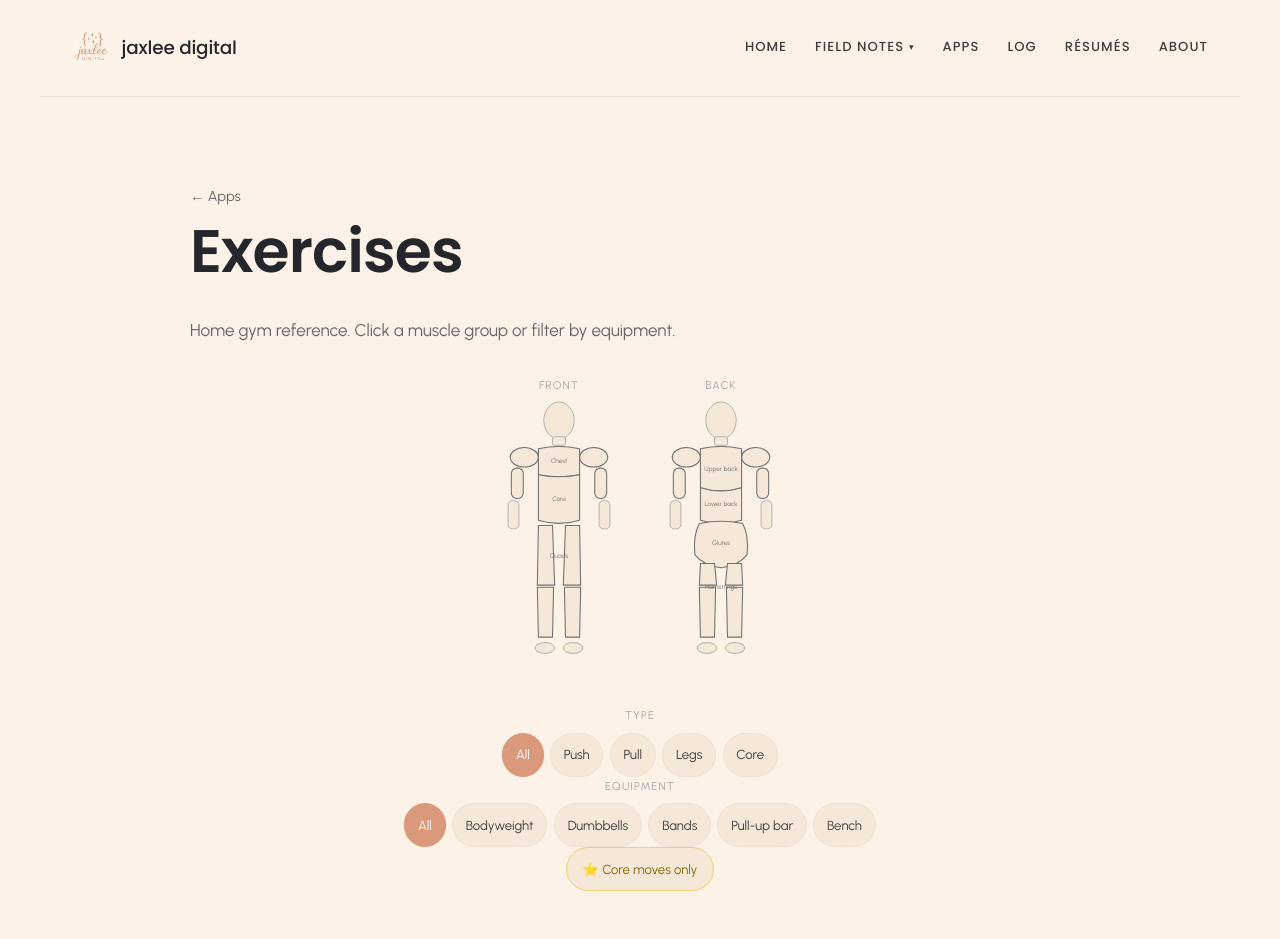
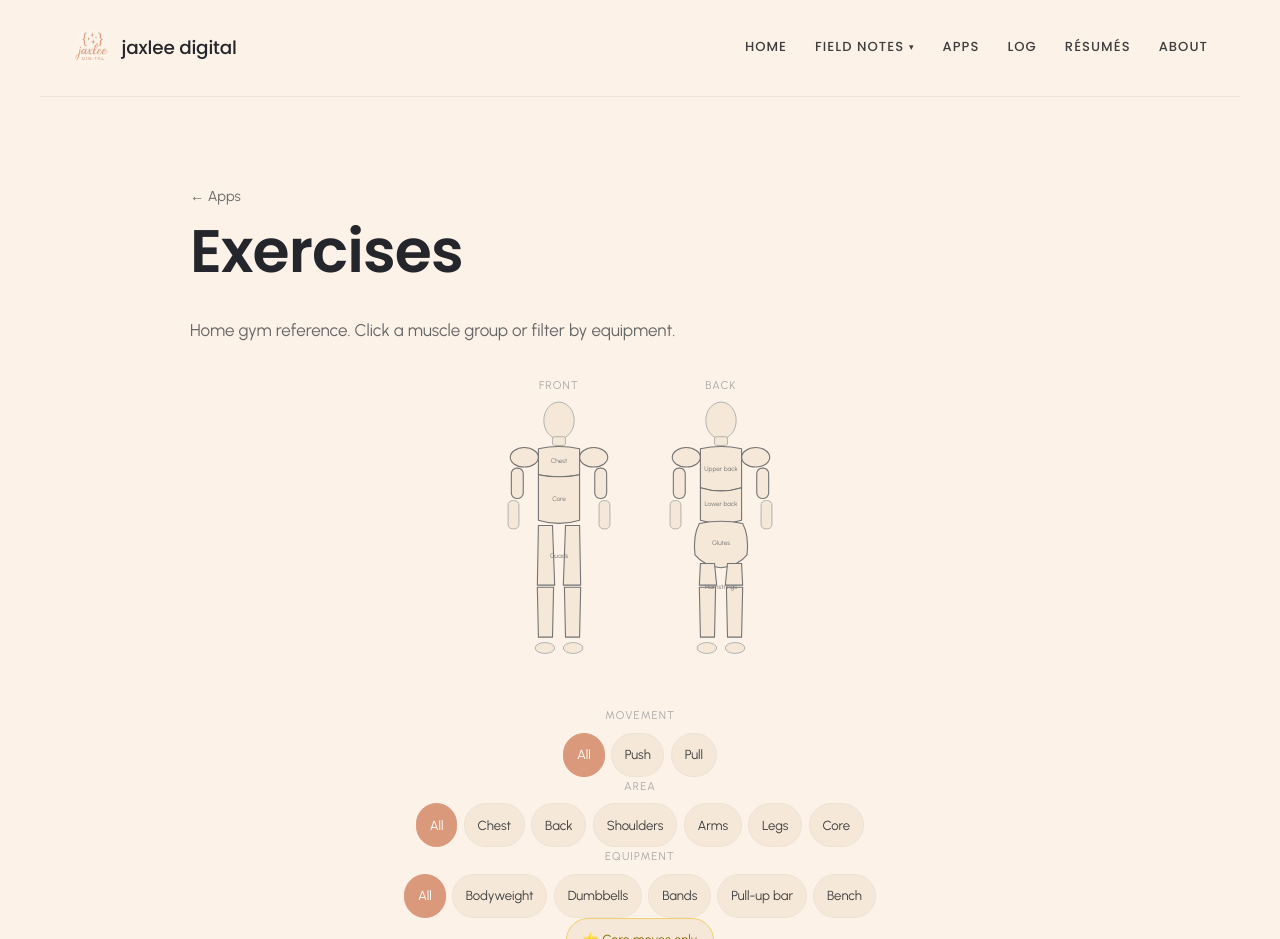
Before and after one commit to jaxlee-digital/jaxlee, a Jekyll site: the page built from apps/exercises/index.html, in a window 1280 px wide. Shown: the top 939 px of the page. Built offline with Jekyll 4.4.1, drawn with Linux system fonts in a browser that asks for light colours; some of the changed text lies outside the part shown; grey boxes are pictures that could not be loaded.

Commit message:
exercises: split push/pull and area into separate filter rows

```diff
--- a/apps/exercises/index.html
+++ b/apps/exercises/index.html
@@ -149,14 +149,26 @@ description: Home gym exercise library. Browse by muscle or equipment.
       </div><!-- .ex-body-maps -->
 
       <!-- Push / Pull filter -->
-      <div class="ex-pushpull-filters" role="group" aria-label="Filter by push or pull">
-        <p class="ex-filter-label">Type</p>
+      <div class="ex-pushpull-filters" role="group" aria-label="Filter by movement pattern">
+        <p class="ex-filter-label">Movement</p>
         <div class="ex-pushpull-btns">
           <button class="ex-pp-btn" data-pushpull="all" aria-pressed="true">All</button>
           <button class="ex-pp-btn" data-pushpull="push" aria-pressed="false">Push</button>
           <button class="ex-pp-btn" data-pushpull="pull" aria-pressed="false">Pull</button>
-          <button class="ex-pp-btn" data-pushpull="legs" aria-pressed="false">Legs</button>
-          <button class="ex-pp-btn" data-pushpull="core" aria-pressed="false">Core</button>
+        </div>
+      </div>
+
+      <!-- Area filter -->
+      <div class="ex-area-filters" role="group" aria-label="Filter by body area">
+        <p class="ex-filter-label">Area</p>
+        <div class="ex-area-btns">
+          <button class="ex-area-btn" data-area="all" aria-pressed="true">All</button>
+          <button class="ex-area-btn" data-area="chest" aria-pressed="false">Chest</button>
+          <button class="ex-area-btn" data-area="back" aria-pressed="false">Back</button>
+          <button class="ex-area-btn" data-area="shoulders" aria-pressed="false">Shoulders</button>
+          <button class="ex-area-btn" data-area="arms" aria-pressed="false">Arms</button>
+          <button class="ex-area-btn" data-area="legs" aria-pressed="false">Legs</button>
+          <button class="ex-area-btn" data-area="core" aria-pressed="false">Core</button>
         </div>
       </div>
 
@@ -191,6 +203,7 @@ description: Home gym exercise library. Browse by muscle or equipment.
                data-muscles="{{ ex.muscles | join: ' ' }}"
                data-equipment="{{ ex.equipment | join: ' ' }}"
                data-pushpull="{{ ex.push_pull }}"
+               data-area="{{ ex.area }}"
                data-core-move="{{ ex.core_move }}"
                id="ex-{{ ex.id }}">
 
@@ -212,6 +225,9 @@ description: Home gym exercise library. Browse by muscle or equipment.
           <div class="ex-card__meta-row">
             {% if ex.push_pull %}
             <span class="ex-tag ex-tag--pp ex-tag--pp-{{ ex.push_pull }}">{{ ex.push_pull }}</span>
+            {% endif %}
+            {% if ex.area %}
+            <span class="ex-tag ex-tag--area">{{ ex.area }}</span>
             {% endif %}
             {% if ex.core_move %}
             <span class="ex-tag ex-tag--core-move" title="Core move">⭐ core move</span>
@@ -280,12 +296,14 @@ description: Home gym exercise library. Browse by muscle or equipment.
   var activeMuscle = null;
   var activeEquipment = 'all';
   var activePushPull = 'all';
+  var activeArea = 'all';
   var coreMovesOnly = false;
 
   var cards = Array.from(document.querySelectorAll('.ex-card'));
   var muscleRegions = Array.from(document.querySelectorAll('.bm-region'));
   var eqBtns = Array.from(document.querySelectorAll('.ex-eq-btn'));
   var ppBtns = Array.from(document.querySelectorAll('.ex-pp-btn'));
+  var areaBtns = Array.from(document.querySelectorAll('.ex-area-btn'));
   var coreMoveBtn = document.querySelector('.ex-core-btn');
   var statusEl = document.querySelector('.ex-filter-status');
   var emptyMsg = document.querySelector('.ex-empty-msg');
@@ -332,6 +350,18 @@ description: Home gym exercise library. Browse by muscle or equipment.
     });
   });
 
+  // ── Area filter ──────────────────────────────────────────────
+
+  areaBtns.forEach(function (btn) {
+    btn.addEventListener('click', function () {
+      activeArea = btn.dataset.area;
+      areaBtns.forEach(function (b) {
+        b.setAttribute('aria-pressed', b === btn ? 'true' : 'false');
+      });
+      applyFilters();
+    });
+  });
+
   // ── Core moves toggle ─────────────────────────────────────────────
 
   coreMoveBtn.addEventListener('click', function () {
@@ -361,14 +391,16 @@ description: Home gym exercise library. Browse by muscle or equipment.
       var muscles = card.dataset.muscles.split(' ');
       var equipment = card.dataset.equipment.split(' ');
       var pushPull = card.dataset.pushpull;
+      var area = card.dataset.area;
       var isCoreMove = card.dataset.coreMove === 'true';
 
       var muscleMatch = !activeMuscle || muscles.indexOf(activeMuscle) !== -1;
       var eqMatch = activeEquipment === 'all' || equipment.indexOf(activeEquipment) !== -1;
       var ppMatch = activePushPull === 'all' || pushPull === activePushPull;
+      var areaMatch = activeArea === 'all' || area === activeArea;
       var coreMoveMatch = !coreMovesOnly || isCoreMove;
 
-      var show = muscleMatch && eqMatch && ppMatch && coreMoveMatch;
+      var show = muscleMatch && eqMatch && ppMatch && areaMatch && coreMoveMatch;
       card.hidden = !show;
       if (show) visibleCount++;
     });
@@ -381,6 +413,7 @@ description: Home gym exercise library. Browse by muscle or equipment.
     var parts = [];
     if (activeMuscle) parts.push(activeMuscle.replace('-', ' '));
     if (activePushPull !== 'all') parts.push(activePushPull);
+    if (activeArea !== 'all') parts.push(activeArea);
     if (activeEquipment !== 'all') parts.push(activeEquipment.replace('-', ' '));
     if (coreMovesOnly) parts.push('core moves');
 
--- a/assets/css/main.css
+++ b/assets/css/main.css
@@ -2181,6 +2181,52 @@ hr { border: 0; border-top: 1px solid var(--rule); margin: var(--rhythm) 0; }
   outline-offset: 2px;
 }
 
+/* Area filter */
+.ex-area-filters {
+  display: flex;
+  flex-direction: column;
+  align-items: center;
+  gap: 0.5rem;
+}
+
+.ex-area-btns {
+  display: flex;
+  flex-wrap: wrap;
+  gap: 0.4rem;
+  justify-content: center;
+}
+
+.ex-area-btn {
+  background: var(--paper-alt);
+  border: 1px solid var(--rule);
+  color: var(--ink-soft);
+  font-family: 'Urbanist', sans-serif;
+  font-size: 0.82rem;
+  padding: 0.35rem 0.8rem;
+  border-radius: 2rem;
+  cursor: pointer;
+  transition: background 0.15s, border-color 0.15s, color 0.15s;
+  min-height: 44px;
+  line-height: 1;
+}
+
+.ex-area-btn:hover {
+  background: var(--accent-soft);
+  border-color: var(--accent-soft);
+  color: var(--ink);
+}
+
+.ex-area-btn[aria-pressed="true"] {
+  background: var(--accent);
+  border-color: var(--accent);
+  color: #fff;
+}
+
+.ex-area-btn:focus-visible {
+  outline: 2px solid var(--accent);
+  outline-offset: 2px;
+}
+
 /* Core moves toggle */
 .ex-core-move-filter {
   display: flex;
@@ -2400,8 +2446,18 @@ hr { border: 0; border-top: 1px solid var(--rule); margin: var(--rhythm) 0; }
 
 .ex-tag--pp-push  { background: #e8f4fd; color: #1a6fa8; border: 1px solid #b3d7f0; }
 .ex-tag--pp-pull  { background: #fdf0e8; color: #a84f1a; border: 1px solid #f0ccb3; }
-.ex-tag--pp-legs  { background: #edf8ed; color: #2a7a2a; border: 1px solid #b3deb3; }
-.ex-tag--pp-core  { background: #f5edf8; color: #7a2a8a; border: 1px solid #d8b3e8; }
+
+/* Area tag */
+.ex-tag--area {
+  background: transparent;
+  border: 1px solid var(--rule);
+  color: var(--ink-muted);
+  font-size: 0.65rem;
+  font-weight: 600;
+  text-transform: uppercase;
+  letter-spacing: 0.05em;
+  padding: 0.15rem 0.6rem;
+}
 
 /* Core move badge */
 .ex-tag--core-move {
```
Also changed, not shown: _data/exercises.yml (+27 -13 lines).
